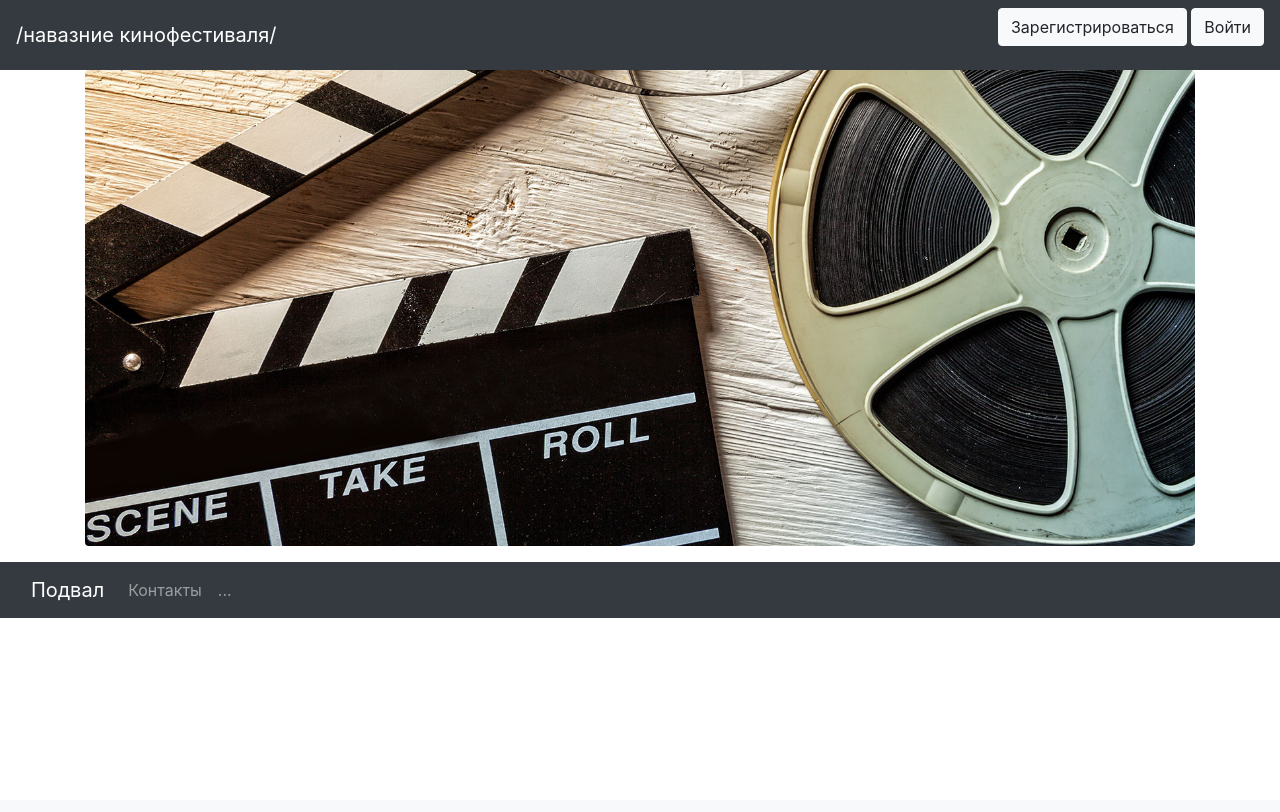
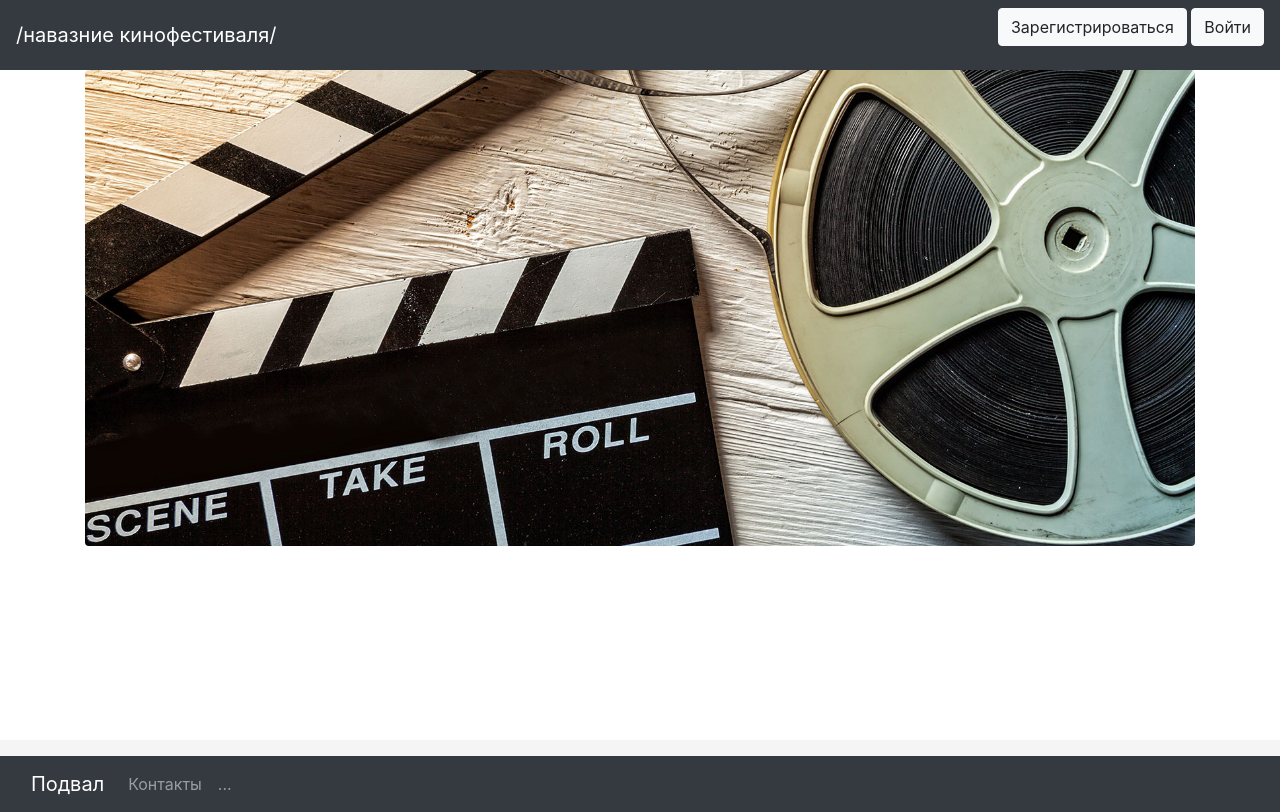
Before and after one commit to yasnooo/project_3, a Flask app: page / in a window 1280 px wide. Before the commit the page ends 618 px from the top, so only its background shows below. Run offline with Flask 2, Linux system fonts and the light colour scheme; some libraries are stand-ins or nearby versions.

Commit message:
доработка подвала

```diff
--- a/templates/base.html
+++ b/templates/base.html
@@ -32,7 +32,25 @@
     {% block content %}{% endblock %}
 </main>
 </body>
-<footer>
+<style>
+html {
+  position: relative;
+  min-height: 100%;
+}
+body {
+  /* Margin bottom by footer height */
+  margin-bottom: 60px;
+}
+#footer {
+  position: absolute;
+  bottom: 0;
+  width: 100%;
+  /* Set the fixed height of the footer here */
+  height: 60px;
+  background-color: #f5f5f5;
+}
+</style>
+<div id="footer">
     <p>
     <nav class="navbar navbar-expand-lg navbar-dark bg-dark">
   <div class="container-fluid">
@@ -56,5 +74,5 @@
   </div>
 </nav>
     </p>
-</footer>
+</div>
 </html>
```
